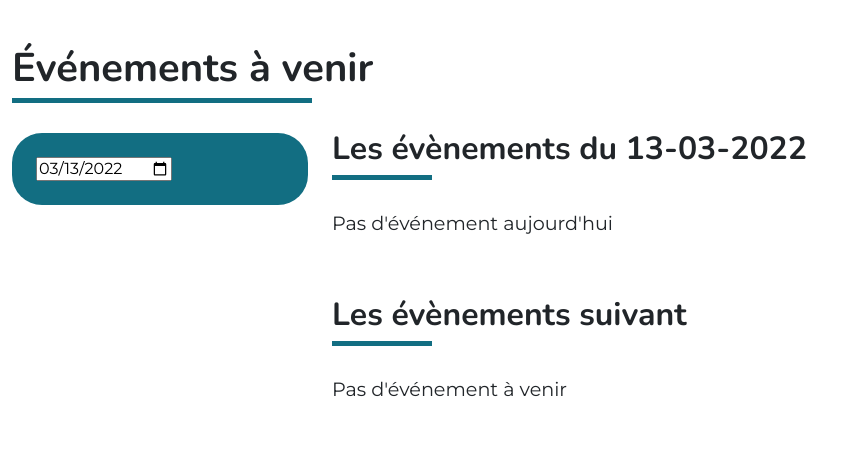
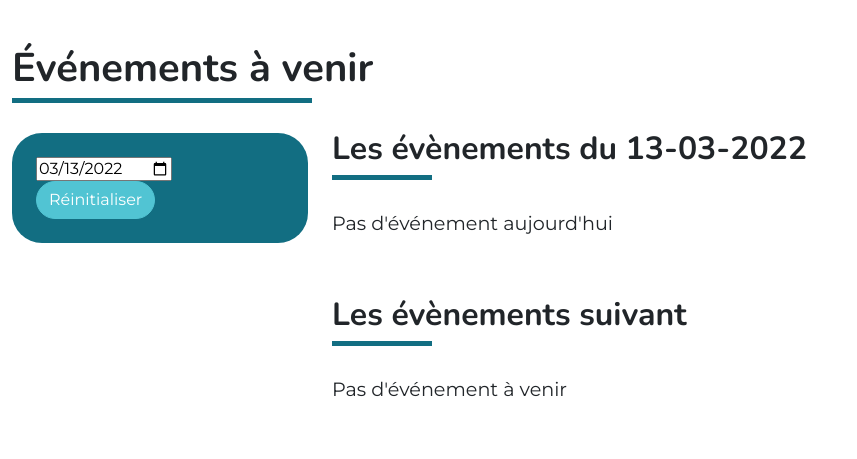
Before and after one commit to mickael-Bula/culture-city-app, a Symfony app: template templates/front/main/home.html.twig in a window 1280 px wide. Shown: the part 130-589 px from the top of the page, without its empty margins (0-857 px from the left). Run offline with Twig, Linux system fonts and the light colour scheme; the template is opened without the code that fills it, so the values that code supplies are empty; some libraries are stand-ins or nearby versions.

Commit message:
button-search-bar-ok

```diff
--- a/templates/front/main/home.html.twig
+++ b/templates/front/main/home.html.twig
@@ -76,7 +76,7 @@
 
                 {% endfor %}
 
-
+                <a href="{{path('main_home')}}" class="btn btn-primary">Réinitialiser</a>
             </div>
         </form>
         </div>
```
Also changed, not shown: public/assets/js/app.js.
